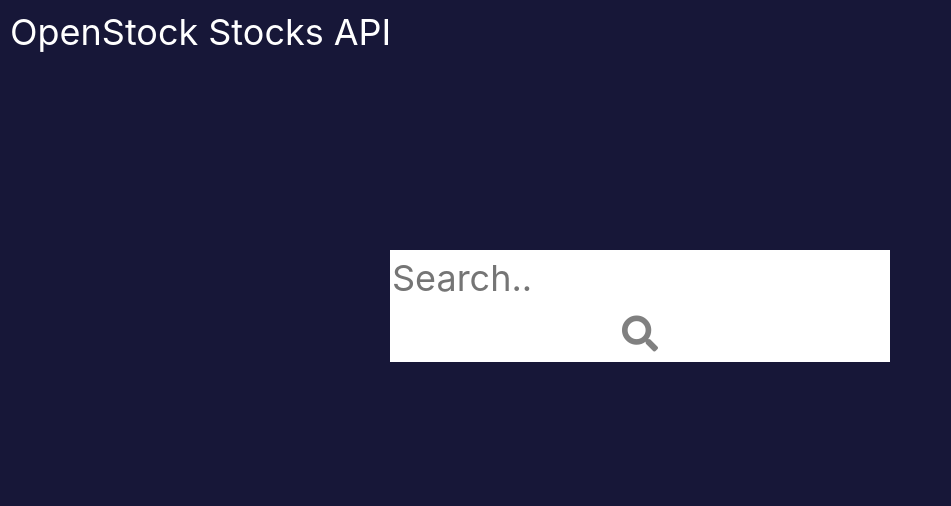
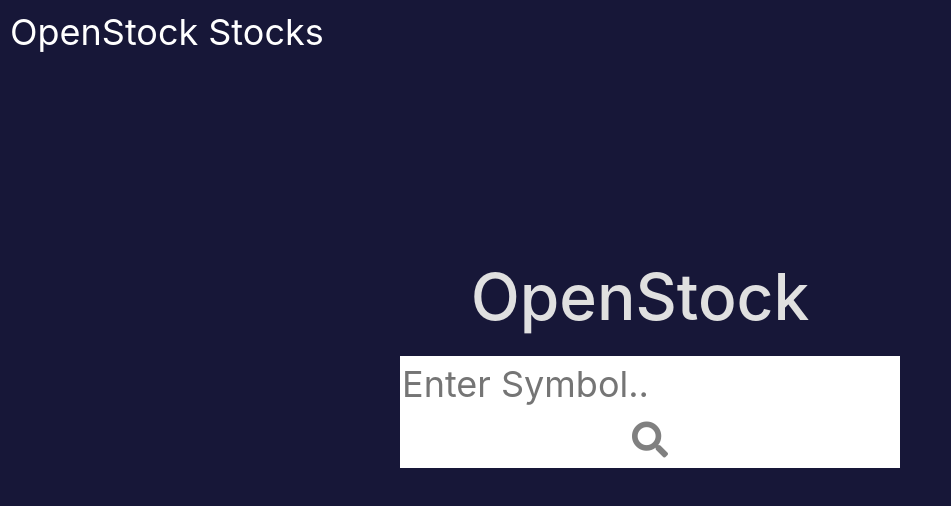
Before and after one commit to leihuagh/openStock, a React app: page / in a window 1280 px wide. Shown: the top 506 px of the page, without its empty margins (0-951 px from the left). Built offline with nearby package versions, Linux system fonts and the light colour scheme; no server answers.

Commit message:
Enhancement(Info.js, Stocks.js, Main.css)
- Added querying support to Home.js
- Changed css of search bar.
- Changed functionality of Stocks.js
- Removed API from header
- Remvoed API path from stocks path.

```diff
--- a/client/App.js
+++ b/client/App.js
@@ -15,7 +15,6 @@ export default class App extends React.Component {
           <Switch>
             <Route exact path='/' component={Home}/>
             <Route exact path='/Stocks' component={Stocks}/>
-            <Route exact path='/Stocks/:symbol' component={Info}/>
             <Route component={NotFound} />
           </Switch>
         </div>
--- a/client/components/Header.js
+++ b/client/components/Header.js
@@ -12,7 +12,6 @@ class Header extends React.Component {
       <header>
         <Link to='/' className='logo-btn'>OpenStock</Link>
         <Link to='/Stocks' className='stock-btn'>Stocks</Link>
-        <Link to='/Stocks/:API' className='stock-btn'>API</Link>
       </header>
     );
   }
--- a/client/components/Search.js
+++ b/client/components/Search.js
@@ -10,8 +10,10 @@ class Search extends React.Component {
 
     return (
       <div className='search'>
-        <input type="text" placeholder="Search.."/>
-        <button><i className="fas fa-search hi"></i></button>
+        <form action="/Stocks" method="get">
+          <input type="text" name="symbol" placeholder="Enter Symbol.." id="submit"/>
+          <button><i className="fas fa-search"></i></button>
+        </form>
       </div>
     );
   }
--- a/client/containers/Info.js
+++ b/client/containers/Info.js
@@ -38,7 +38,7 @@ class Info extends React.Component {
 
   getCompanyInfo() {
     let parent = this;
-    fetch('https://api.iextrading.com/1.0/stock/MSFT/company', {
+    fetch("https://api.iextrading.com/1.0/stock/"  + this.props.symbol + "/company", {
       method: "GET",
     }).then(function(data) {
       return data.json()
@@ -52,7 +52,7 @@ class Info extends React.Component {
   }
 
   makeApiCall(frequency = "1d") {
-    let url = "https://api.iextrading.com/1.0/stock/msft/chart/" + frequency;
+    let url = "https://api.iextrading.com/1.0/stock/" +  this.props.symbol + "/chart/" + frequency;
     let timeParser = d3.timeParse("%Y-%m-%d");
 
     if (frequency == "1d") {
@@ -118,7 +118,7 @@ class Info extends React.Component {
     return (
       <div className='Stock'>
         <h2>
-         MSFT
+         {this.props.symbol.toUpperCase()}
         </h2>
         <h3>
           <button onClick={() => this.changeActive('1d')} id="1d" className="active">1D</button>
--- a/client/containers/NotFound.js
+++ b/client/containers/NotFound.js
@@ -12,7 +12,8 @@ class NotFound extends React.Component {
   render() {
     return (
       <div className='Error'>
-        <h1>Error</h1>
+        <h2>Error 404</h2>
+        <p> Page Not Found </p>
       </div>
     );
   }
--- a/client/containers/Stocks.js
+++ b/client/containers/Stocks.js
@@ -1,5 +1,7 @@
 import React from 'react'
 import PropTypes from 'prop-types'
+
+import Info from './Info.js'
 
 class Stocks extends React.Component {
 
@@ -8,8 +10,13 @@ class Stocks extends React.Component {
   }
 
   render() {
+    const params = new URLSearchParams(this.props.location.search);
+    const symbol = params.get('symbol');
+    const hasSymbol = symbol != null;
     return (
-      <div className='Stocks'></div>
+      <div className='Stocks'>
+        {hasSymbol ? <Info symbol={symbol}/> : <p>Weee</p>}
+      </div>
     );
   }
 }
--- a/public/css/main.css
+++ b/public/css/main.css
@@ -40,11 +40,10 @@ header a:hover {
 .search {
   width: 500px;
   background-color: white;
-  position: fixed;
+  position: relative;
   top: 50%;
   left: 50%;
-  margin-top: -150px;
-  margin-left: -250px;
+  margin-left: -240px;
 }
 
 .search button:hover {
```
